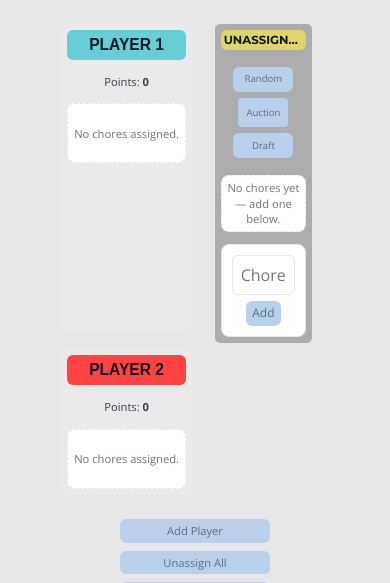
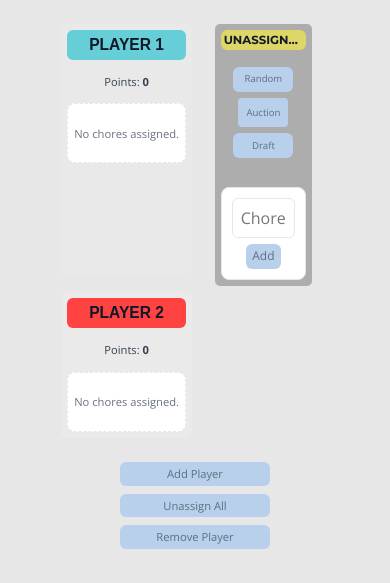
Before and after one commit to KendallTO/Chore-Wars, a PHP site: page / in a window 390 px wide. Shown: the part 172-755 px from the top of the page. Run offline with PHP 8.4, Linux system fonts and the light colour scheme; some web fonts are replaced.

Commit message:
10.03.25.P.3
updated unassigned chores column to be more dynamic and responsive

```diff
--- a/chore_wars/styles/index.css
+++ b/chore_wars/styles/index.css
@@ -45,6 +45,11 @@
   display: flex;
   flex-direction: column;
   align-items: center;
+  /* Fill available space within the column, but never expand the column */
+  flex: 1 1 0;
+  min-height: 0; /* Allow shrinking */
+  overflow-y: auto;
+  overflow-x: hidden;
 }
 
 /* Add gaps between unassigned chore items */
@@ -190,12 +195,13 @@
 }
 
 #chores-column {
-  position: sticky;
-  top: 90px;
   justify-self: center;
   background-color: var(--header_footer);
   border: solid 25px var(--header_footer);
   border-radius: 5px;
+  /* Make the column use flexbox to control internal spacing */
+  display: flex;
+  flex-direction: column;
 }
 
 #chores-column h3 {
@@ -320,7 +326,16 @@
     grid-row: 1;
     position: static; /* Remove sticky positioning for mobile */
     border: solid 10px var(--header_footer);
-    height: fit-content;
+    display: flex;
+    flex-direction: column;
+  }
+
+  /* Mobile: list fills available space within column but never expands it */
+  #chores-list {
+    flex: 1 1 0;
+    min-height: 0;
+    overflow-y: auto;
+    overflow-x: hidden;
   }
 
   /* Scale the unassigned chores title properly */
```
